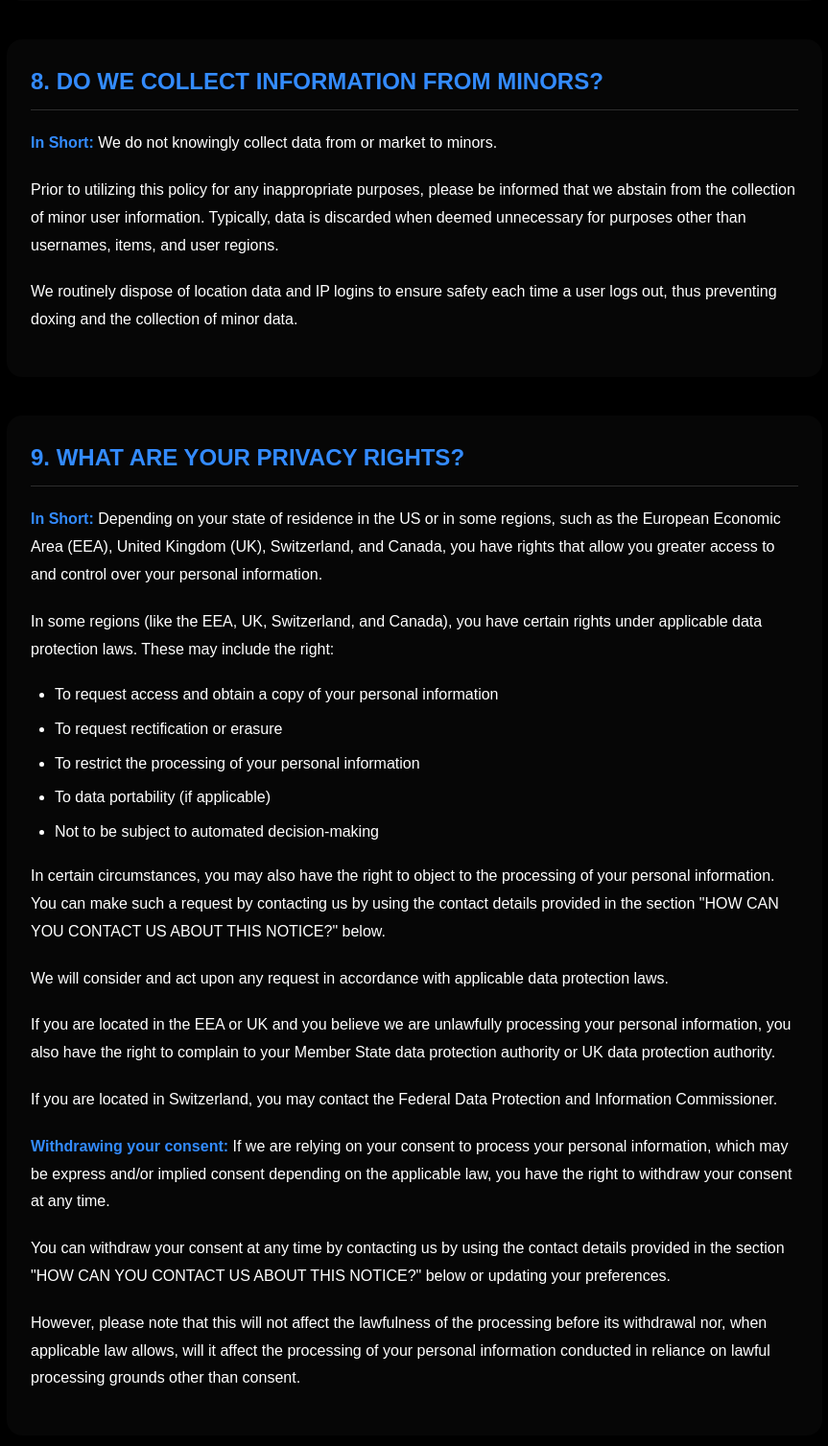
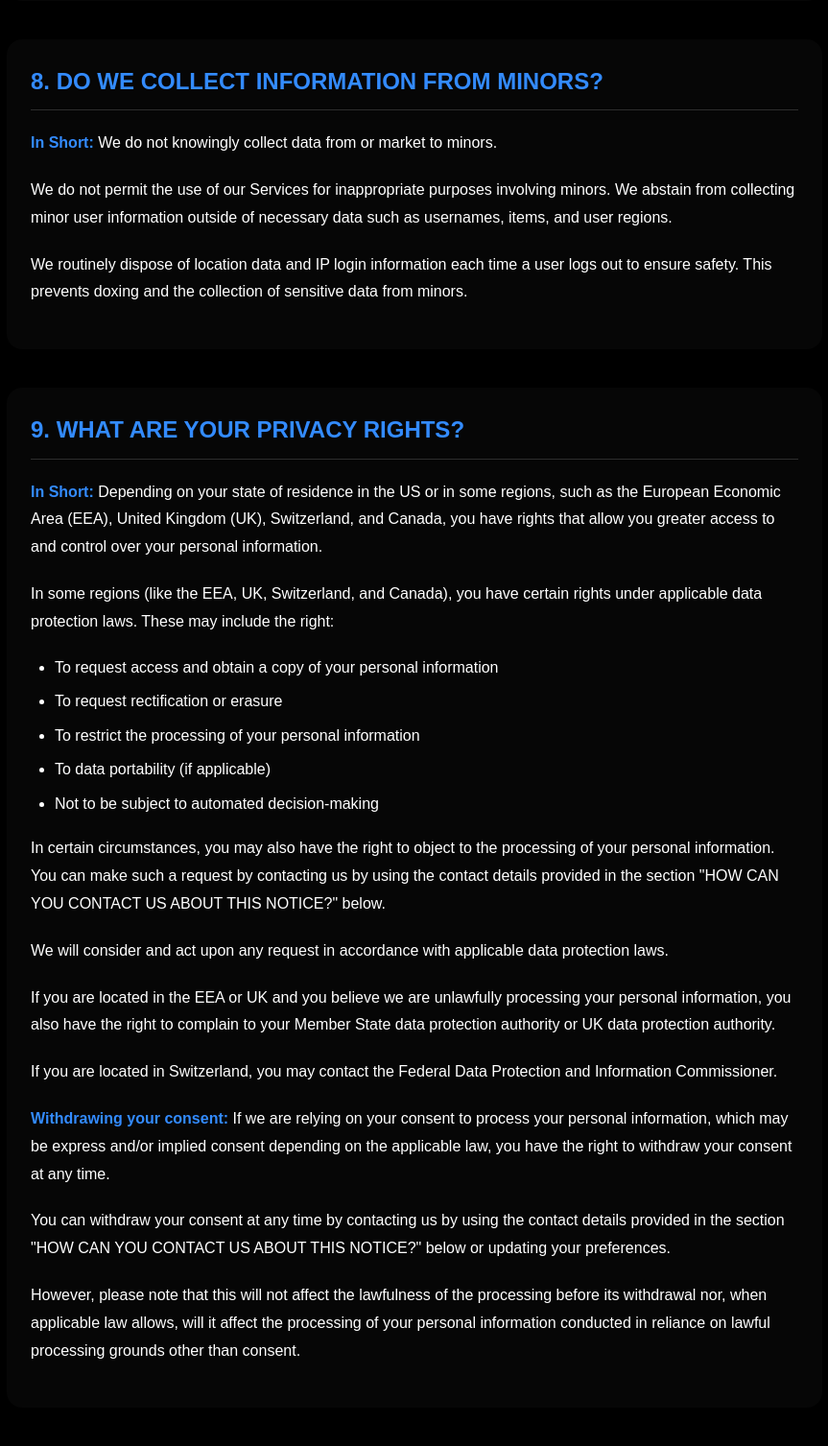
Before and after one commit to darkresident55/WebsiteAPIBased, a Flask app: page /privacyandsafety in a window 1280 px wide. Shown: the part 3802-5309 px from the top of the page at 96% size, without its empty margins (363-1226 px from the left). Run offline with Flask 3, Linux system fonts and the light colour scheme.

Commit message:
Update Privacy-and-Safety-Finished.html

```diff
--- a/templates/Privacy-and-Safety-Finished.html
+++ b/templates/Privacy-and-Safety-Finished.html
@@ -711,8 +711,8 @@
                 <section id="minors" class="section fade-in">
                     <h2 class="section-title">8. DO WE COLLECT INFORMATION FROM MINORS?</h2>
                     <p><strong>In Short:</strong> We do not knowingly collect data from or market to minors.</p>
-                    <p>Prior to utilizing this policy for any inappropriate purposes, please be informed that we abstain from the collection of minor user information. Typically, data is discarded when deemed unnecessary for purposes other than usernames, items, and user regions.</p>
-                    <p>We routinely dispose of location data and IP logins to ensure safety each time a user logs out, thus preventing doxing and the collection of minor data.</p>
+                    <p>We do not permit the use of our Services for inappropriate purposes involving minors. We abstain from collecting minor user information outside of necessary data such as usernames, items, and user regions.</p>
+                    <p>We routinely dispose of location data and IP login information each time a user logs out to ensure safety. This prevents doxing and the collection of sensitive data from minors.</p>
                 </section>
 
                 <section id="privacy-rights" class="section fade-in">
@@ -895,7 +895,12 @@
 
                 <section id="contact" class="section fade-in">
                     <h2 class="section-title">18. HOW CAN YOU CONTACT US ABOUT THIS NOTICE?</h2>
-                    <p>If you have questions or comments about this Privacy Notice, please contact privacy@trerondevelopment.com</p>
+                    <p>If you have questions, comments, or concerns about this Privacy Notice or your data, you can contact us at:</p>
+                    <ul>
+                        <li>Email: <a href="mailto:treronsupport@trerondevelopment.xyz">treronsupport@trerondevelopment.xyz</a></li>
+                        <li>Through the Treron Discord: <a href="https://discord.gg/bhRB8m74gG">https://discord.gg/TreronDevelopmentLLC</a></li>
+                    </ul>
+                    <p>We will review and respond to inquiries in accordance with applicable data protection laws.</p>
                 </section>
             </div>
         </div>
```
